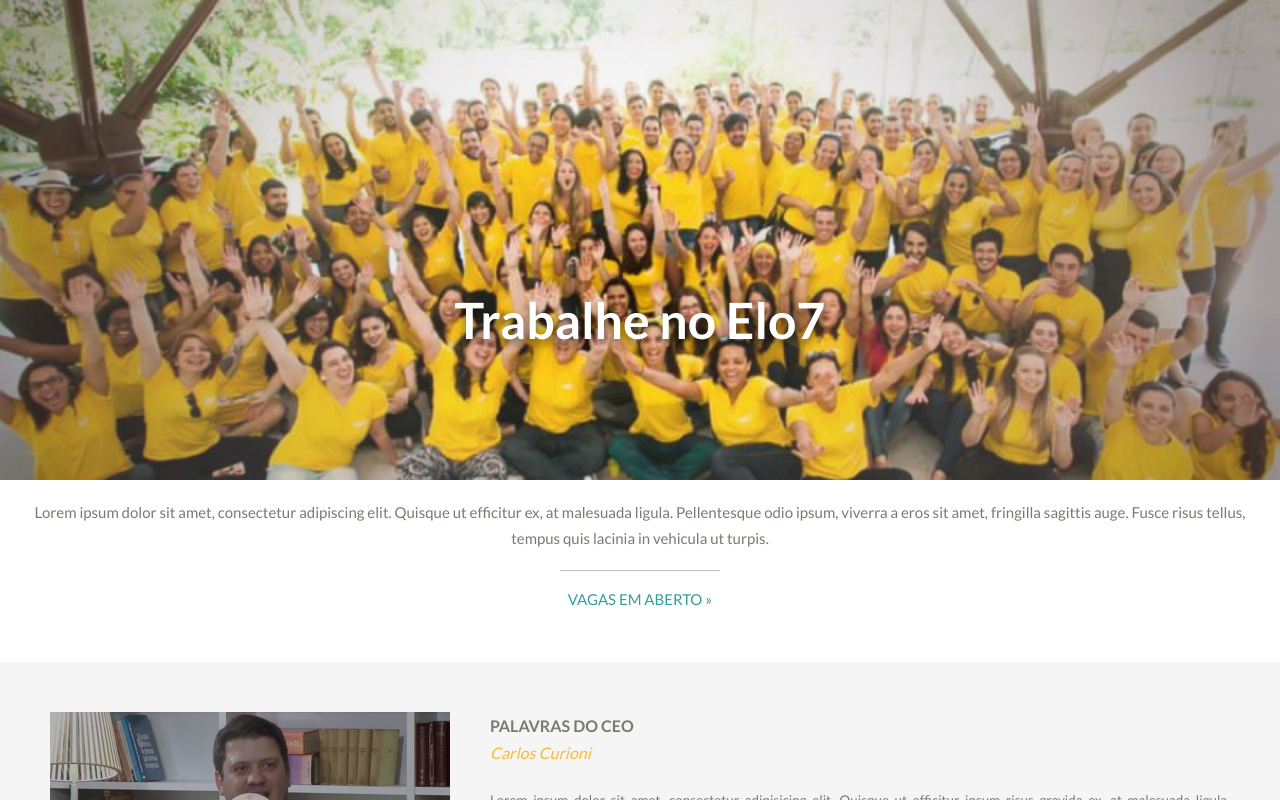
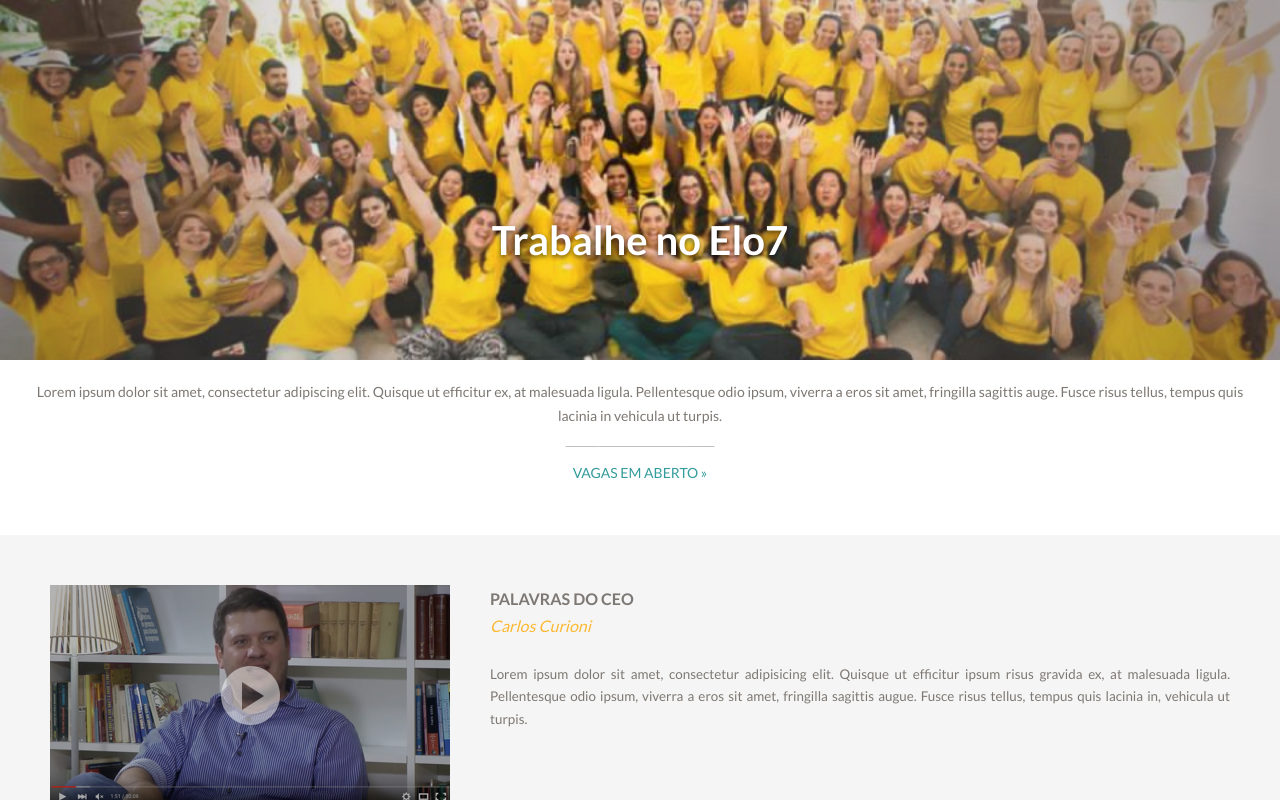
Before and after one commit to camianderson/Elo7-landing-page, a React (Create React App) app: page / in a window 1280 px wide. Shown: the top 800 px of the page. Built offline with nearby package versions, Linux system fonts and the light colour scheme; no server answers.

Commit message:
Corrigir tamanho da imagem e fonte do Header

```diff
--- a/src/components/Header/Header.scss
+++ b/src/components/Header/Header.scss
@@ -2,19 +2,19 @@
   text-align: center;
 
   &--imagem {
-    height: 60vh;
+    height: 45vh;
     background-image: url(../../assets/foto-header.png);
     background-size: cover;
-    background-position: top;
+    background-position:center;
 
     .titulo {
       color: $branco;
-      font-size: 5rem;
+      font-size: 4rem;
       position: absolute;
-      top: 40%;
+      top: 30%;
       left: 50%;
       transform: translate(-50%, -50%);
-      text-shadow: 0 5px 10px rgba(0, 0, 0, 0.6);
+      text-shadow: 0px 2px 5px rgba(0, 0, 0, 0.6);
     }
   }
 
@@ -24,7 +24,7 @@
     display: flex;
     flex-direction: column;
     align-items: center;
-    font-size: 1.5rem;
+    font-size: 1.4rem;
 
     .vagas-link {
       padding-top: 10px;
```
